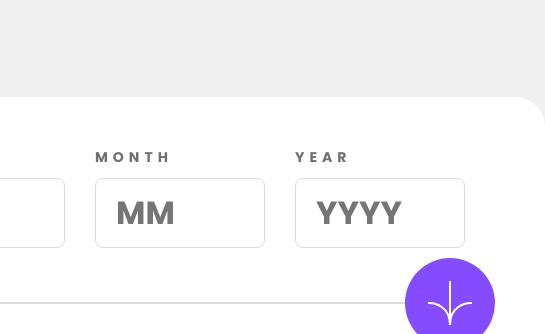
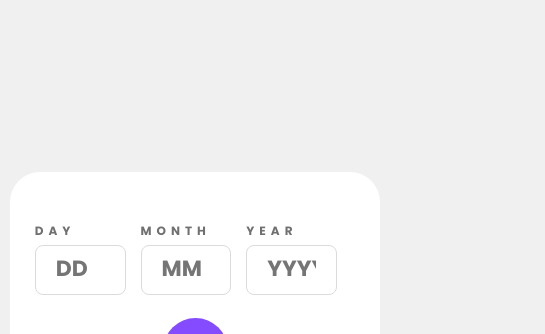
Before and after one commit to Ryusuke66/age-calculator-app, a plain HTML site: page index.html in a window 390 px wide. Shown: the top 334 px of the page, 545 px wide, since content can reach past the window. Drawn offline with Linux system fonts and the light colour scheme.

Commit message:
Add files via upload

```diff
--- a/index.html
+++ b/index.html
@@ -40,8 +40,8 @@
     <div class="result"><span>- -</span>days</div>
   </div>
   <div class="attribution">
-    Challenge by <a href="https://www.frontendmentor.io?ref=challenge" target="_blank">Frontend Mentor</a>.
-    Coded by <a href="#">Your Name Here</a>.
+    Challenge by&nbsp;<a href="https://www.frontendmentor.io?ref=challenge" target="_blank">Frontend Mentor</a>.
+    Coded by&nbsp;<a href="https://www.frontendmentor.io/profile/Ryusuke66" target="_blank">Yassine Ghezal</a>.
   </div>
   <script src="script.js"></script>
 </body>
--- a/style.css
+++ b/style.css
@@ -19,11 +19,13 @@ body {
     background-color: white;
     height: 650px;
     width: 800px;
+    max-width: 95%;
     border-radius: 30px 30px 25% ;
 }
 
 form {
-    display: flex;
+    display: grid;
+    grid-template-columns: repeat(3, 33%);
 }
 
 form div {
@@ -41,7 +43,7 @@ label {
 
 input {
     height: 70px;
-    width: 170px;
+    max-width: 100%;
     border: 1px solid hsl(0, 0%, 86%);
     padding: 0 20px;
     font-size: 32px;
@@ -131,7 +133,6 @@ hr {
 }
 
 .attribution {
-    font-size: 11px;
     text-align: center;
     position: fixed;
     height: 40px;
@@ -140,8 +141,62 @@ hr {
     display: flex;
     align-items: center;
     justify-content: center;
+    background-color: white;
+    transition: .4s;
 }
 
 .attribution a {
-    color: hsl(228, 45%, 44%);
+    color: hsl(259, 100%, 65%);
 }
+
+body:hover .attribution, .attribution:hover {
+    bottom: 0;
+}
+
+@media (max-width: 830px) {
+
+    .card {
+        height: 500px;
+        padding: 50px 25px;
+    }
+
+    form div {
+        margin-right: 15px;
+    }
+
+    label {
+        font-size: 12px;
+        margin-bottom: 5px;
+    }
+
+    input {
+        height: 50px;
+        font-size: 16px;
+        border-radius: 8px;
+    }
+
+    input::placeholder {
+        font-size: 22px;
+    }
+
+    .line {
+        justify-content: center;
+    }
+
+    .logo {
+        width: 65px;
+        height: 65px;
+    }
+
+    .logo img {
+        width: 28px;
+    }
+
+    .result {
+        font-size: 54px;
+    }
+
+    .attribution {
+        display: none;
+    }
+}
```
